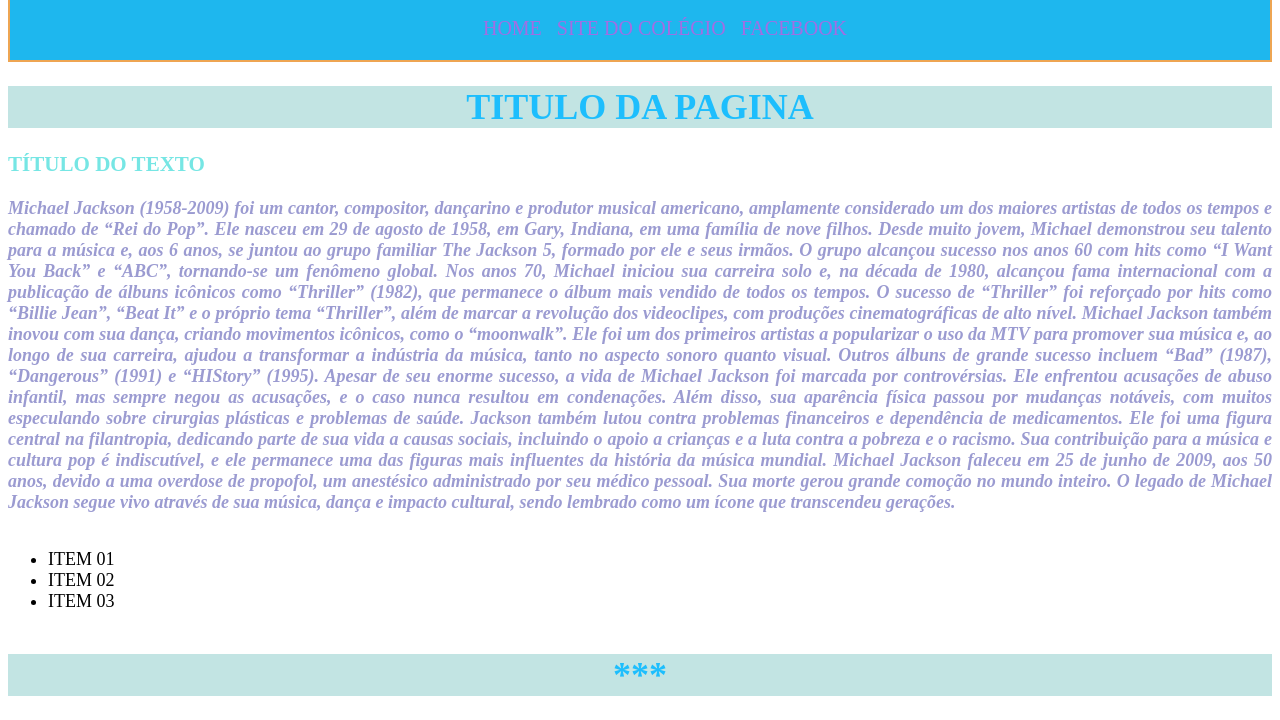
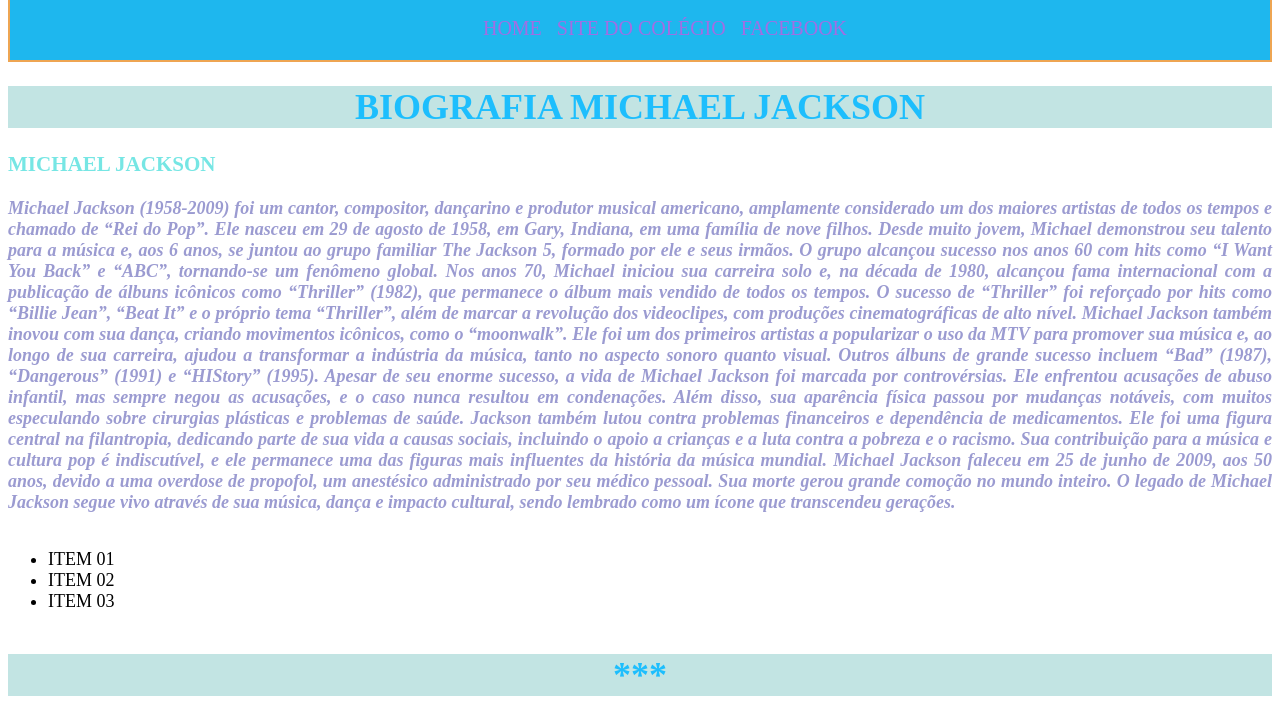
Before and after one commit to vongab/pagina2024-dulo, a plain HTML site: page index.html in a window 1280 px wide. Shown: the part 56-776 px from the top of the page. Drawn offline with Linux system fonts and the light colour scheme.

Commit message:
ÇÇÇÇÇÇÇÇÇ

```diff
--- a/index.html
+++ b/index.html
@@ -24,9 +24,9 @@ id=100009582499964">Facebook</li></a>
      </nav>
     </header>
   <main>
-    <h1>TITULO DA PAGINA</h1>
+    <h1>BIOGRAFIA MICHAEL JACKSON</h1>
       <div class="PRIMEIRO PARÁGRAFO">
-      <h3>TÍTULO DO TEXTO</h3>
+      <h3>MICHAEL JACKSON</h3>
       <p><i><b>Michael Jackson (1958-2009) foi um cantor, compositor, dançarino e produtor musical americano, amplamente considerado um dos maiores artistas de todos os tempos e chamado de “Rei do Pop”. Ele nasceu em 29 de agosto de 1958, em Gary, Indiana, em uma família de nove filhos. Desde muito jovem, Michael demonstrou seu talento para a música e, aos 6 anos, se juntou ao grupo familiar The Jackson 5, formado por ele e seus irmãos. O grupo alcançou sucesso nos anos 60 com hits como “I Want You Back” e “ABC”, tornando-se um fenômeno global.
 
         Nos anos 70, Michael iniciou sua carreira solo e, na década de 1980, alcançou fama internacional com a publicação de álbuns icônicos como “Thriller” (1982), que permanece o álbum mais vendido de todos os tempos. O sucesso de “Thriller” foi reforçado por hits como “Billie Jean”, “Beat It” e o próprio tema “Thriller”, além de marcar a revolução dos videoclipes, com produções cinematográficas de alto nível.
```
